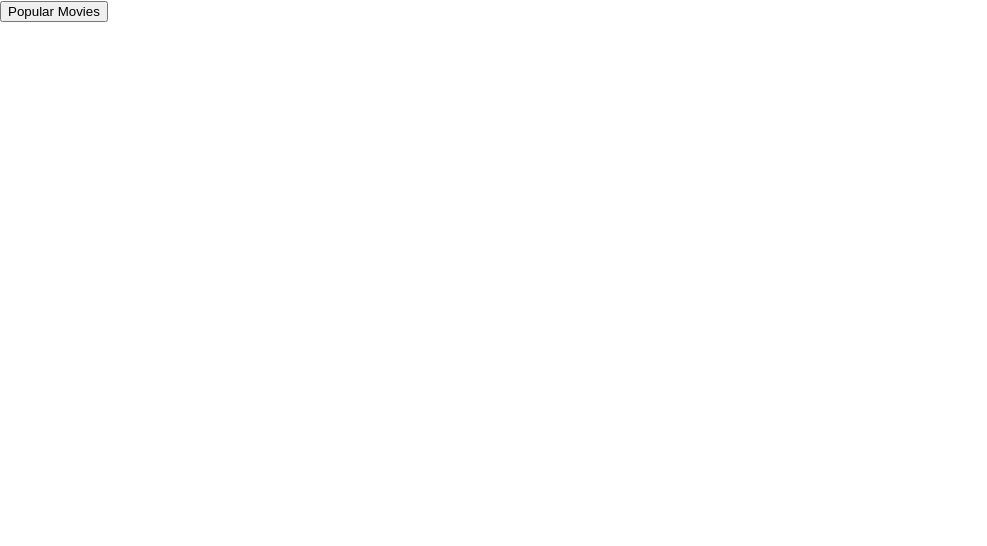
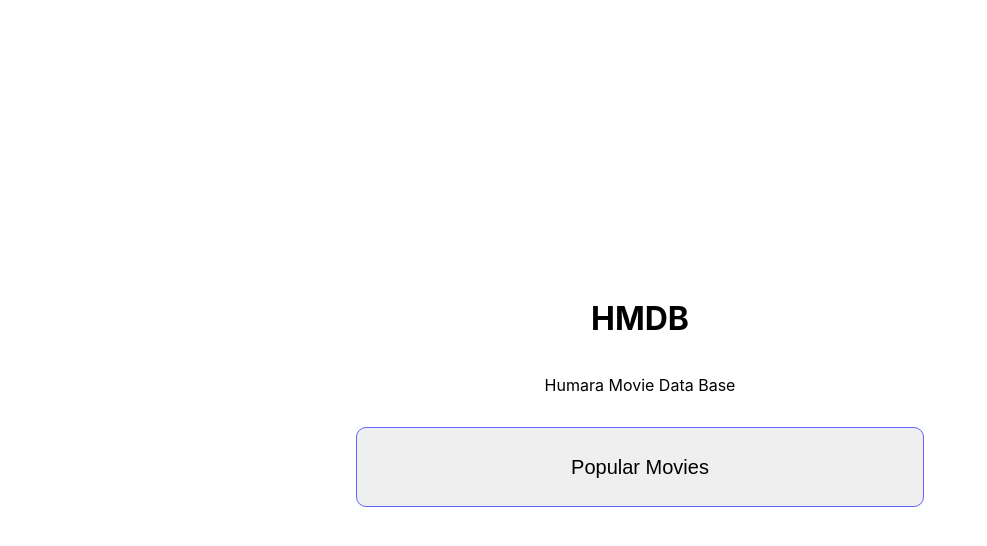
Before and after one commit to kishanhitk/hmdb-next, a Next.js app: page / in a window 1280 px wide. Shown: the top 546 px of the page, without its empty margins (0-987 px from the left). Built offline with nearby package versions, Linux system fonts and the light colour scheme.

Commit message:
💄 Add basic styling to home page using CSS module

```diff
--- a/pages/index.tsx
+++ b/pages/index.tsx
@@ -1,12 +1,15 @@
 import Link from "next/link";
+import classes from "../styles/Home.module.css";
 export default function Home() {
   return (
-    <div>
-      <button>
-        <Link href="/popular">
-          <a>Popular Movies</a>
-        </Link>
-      </button>
+    <div className={classes.container}>
+      <h1 className={classes.h1}>HMDB</h1>
+      <p>Humara Movie Data Base</p>
+      <Link href="/popular">
+        <button className={classes.card}>
+          <p>Popular Movies</p>
+        </button>
+      </Link>
     </div>
   );
 }
--- a/pages/popular.tsx
+++ b/pages/popular.tsx
@@ -9,7 +9,7 @@ function popular({ movies }: PopularPageProps) {
   return (
     <ul>
       {movies.map((movie) => (
-        <li>{movie.title}</li>
+        <li key={movie.id}>{movie.title}</li>
       ))}
     </ul>
   );
@@ -21,7 +21,6 @@ export const getStaticProps = async () => {
   const movie: MovieEntity[] = data.results.map((data: MovieEntity) => {
     return data;
   });
-  console.log(movie);
   return { props: { movies: movie } };
 };
 export default popular;
--- a/styles/Home.module.css
+++ b/styles/Home.module.css
@@ -79,12 +79,12 @@
 }
 
 .card {
+  cursor: pointer;
   margin: 1rem;
   padding: 1.5rem;
-  text-align: left;
   color: inherit;
   text-decoration: none;
-  border: 1px solid #eaeaea;
+  border: 1px solid #6363ff;
   border-radius: 10px;
   transition: color 0.15s ease, border-color 0.15s ease;
   width: 45%;
```
Also changed, not shown: styles/Popular.module.css (added).
